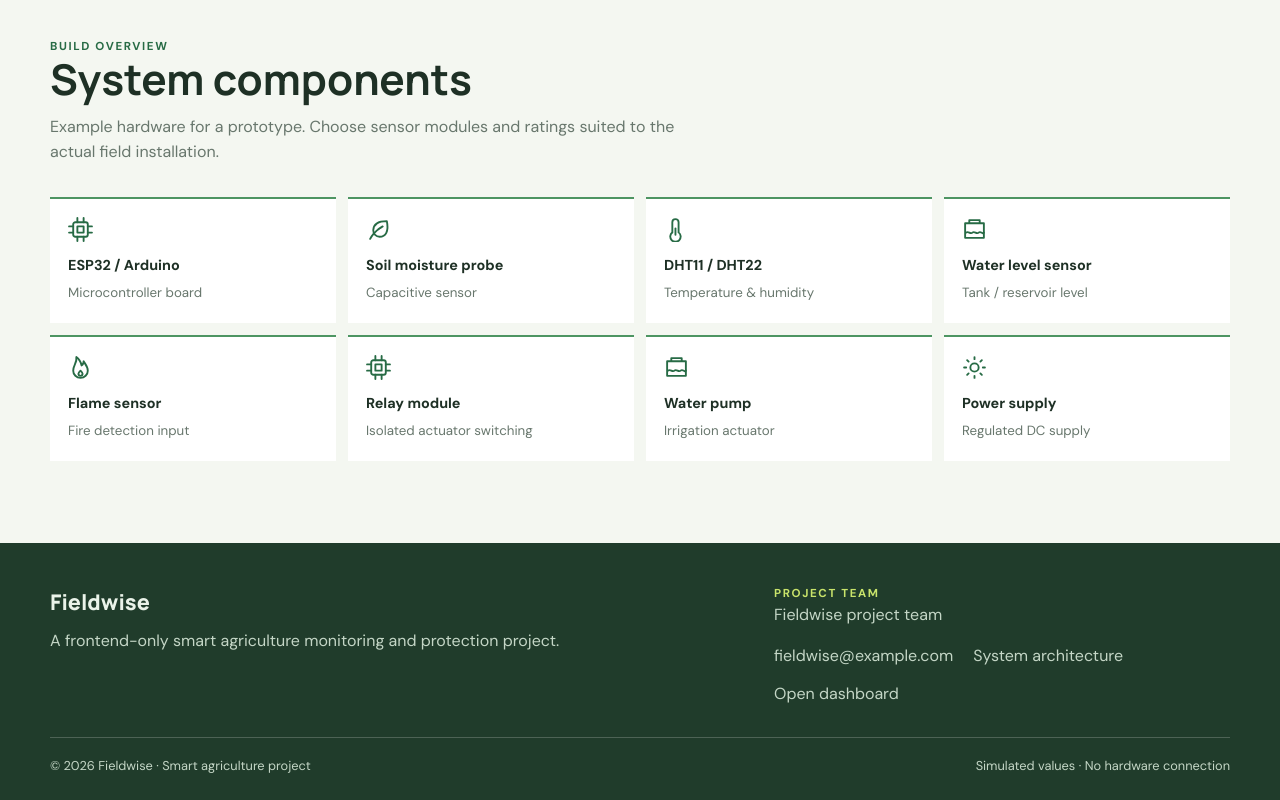
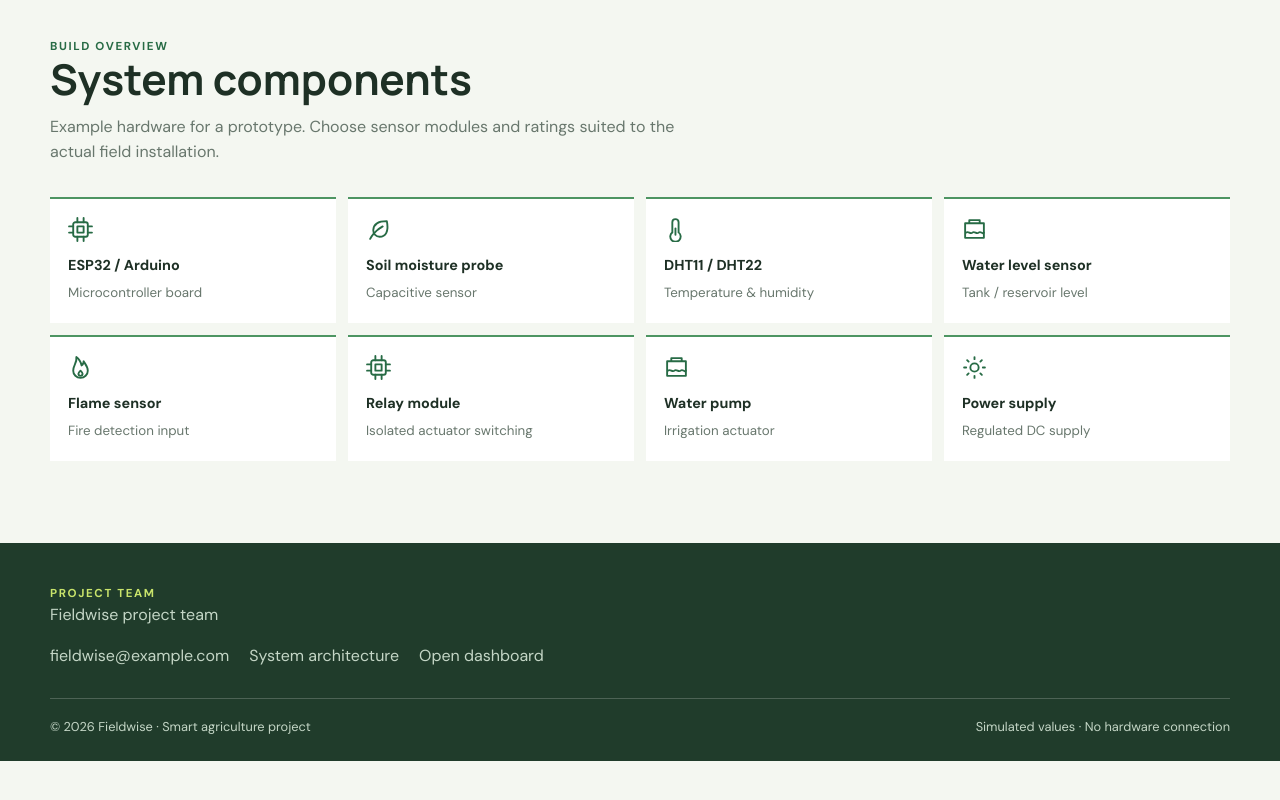
Before and after one commit to omprakashpaital0099-a11y/smartagriculture, a plain HTML site: page sahil.html in a window 1280 px wide. Shown: the part 3074-3874 px from the top of the page. After the commit the page ends 3835 px from the top, so only its background shows below. Drawn offline with nearby package versions, Linux system fonts and the light colour scheme.

Commit message:
Remove footer brand description block

```diff
--- a/sahil.html
+++ b/sahil.html
@@ -149,8 +149,7 @@
     .component .icon { width: 25px; height: 25px; margin-bottom: 12px; color: var(--green); }
     .component strong { display: block; margin-bottom: 4px; font-size: .9rem; }.component small { color: var(--muted); }
     footer { padding: 42px 0 24px; color: #eaf3e9; background: #203c2b; }
-    .footer-grid { display: grid; grid-template-columns: 1.2fr .8fr; gap: 40px; padding-bottom: 30px; }
-    .footer-brand { margin-bottom: 10px; font-family: Manrope, sans-serif; font-weight: 800; font-size: 1.35rem; }
+    .footer-grid { display: grid; grid-template-columns: 1fr; gap: 40px; padding-bottom: 30px; }
     footer p, footer a { color: #c4d6c6; }.footer-links { display: flex; flex-wrap: wrap; gap: 14px 20px; align-items: start; }.footer-links a { text-decoration: none; }
     .footer-bottom { display: flex; justify-content: space-between; gap: 16px; padding-top: 18px; border-top: 1px solid rgba(255,255,255,.2); color: #c4d6c6; font-size: .8rem; }
     .sr-only { position: absolute; width: 1px; height: 1px; overflow: hidden; clip: rect(0,0,0,0); white-space: nowrap; clip-path: inset(50%); }
@@ -217,7 +216,7 @@
     </div></div></section>
   </main>
   <!-- 14. Team and contact footer -->
-  <footer id="contact"><div class="wrap"><div class="footer-grid"><div><div class="footer-brand">Fieldwise</div><p data-i18n="footerDescription"></p></div><div><div class="eyebrow" style="color:#c9e46b" data-i18n="teamContact"></div><p data-i18n="teamName"></p><div class="footer-links"><a href="mailto:fieldwise@example.com">fieldwise@example.com</a><a href="#architecture" data-i18n="architectureLink"></a><a href="#dashboard" data-i18n="dashboardLink"></a></div></div></div><div class="footer-bottom"><span data-i18n="footerCopyright"></span><span data-i18n="simulationNote"></span></div></div></footer>
+  <footer id="contact"><div class="wrap"><div class="footer-grid"><div><div class="eyebrow" style="color:#c9e46b" data-i18n="teamContact"></div><p data-i18n="teamName"></p><div class="footer-links"><a href="mailto:fieldwise@example.com">fieldwise@example.com</a><a href="#architecture" data-i18n="architectureLink"></a><a href="#dashboard" data-i18n="dashboardLink"></a></div></div></div><div class="footer-bottom"><span data-i18n="footerCopyright"></span><span data-i18n="simulationNote"></span></div></div></footer>
 
   <script>
     /* 15. Simulation configuration: thresholds and update cadence */
```
